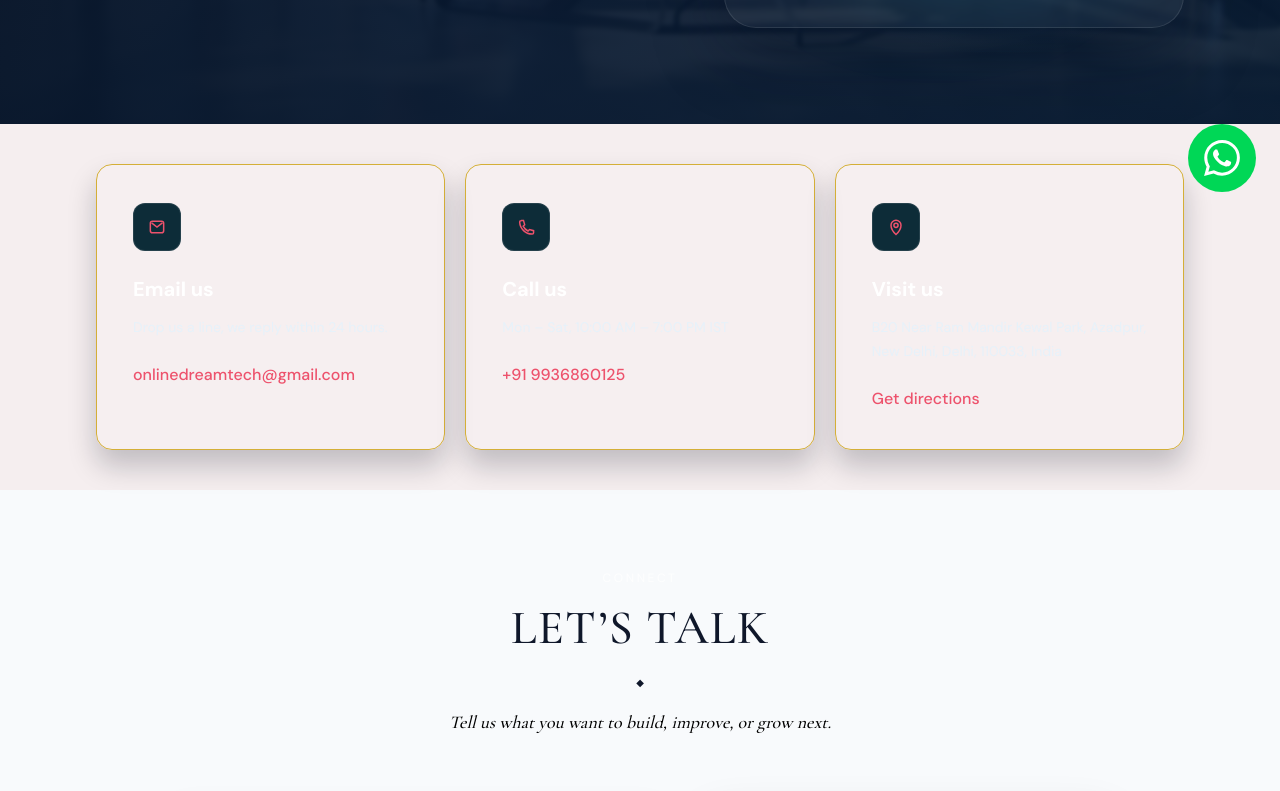
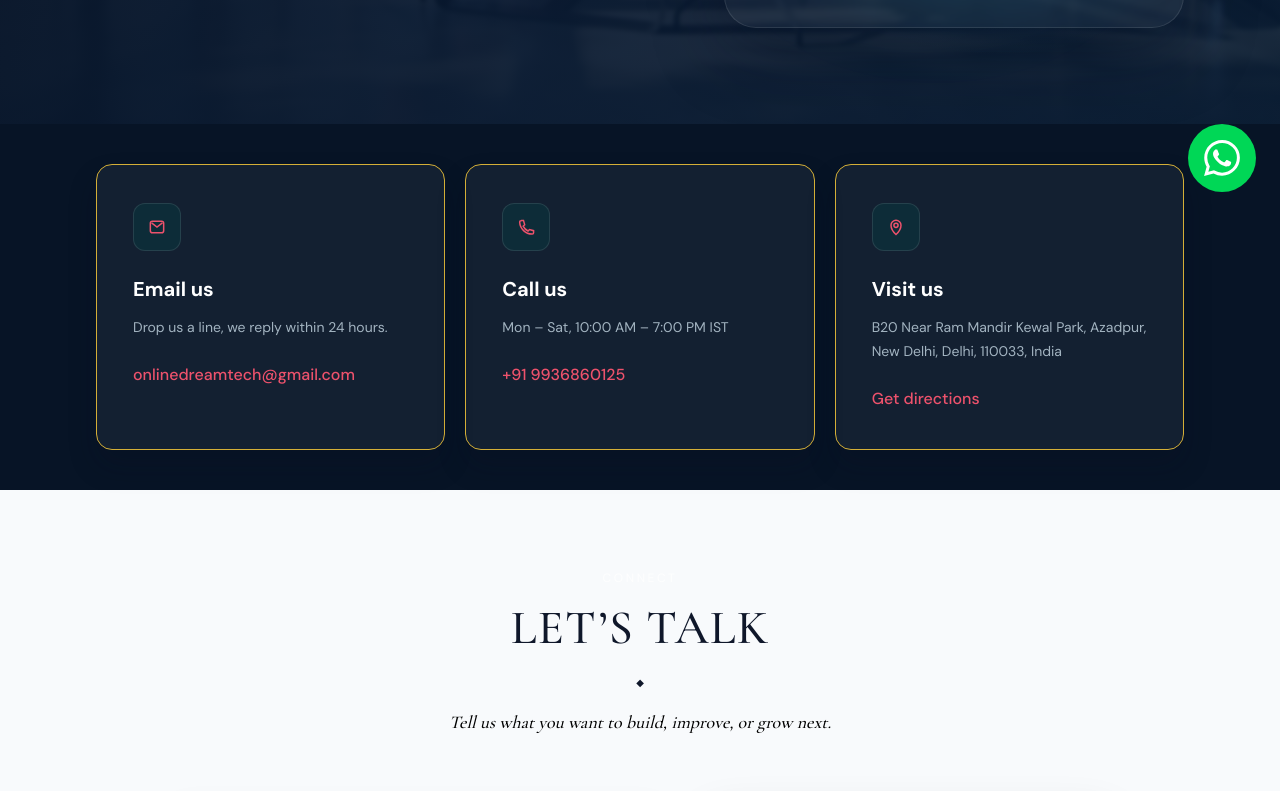
Before and after one commit to ydv83165-hub/online-dream-tech-, a Next.js app: page /contact in a window 1280 px wide. Shown: the part 584-1375 px from the top of the page. Built offline with nearby package versions, Linux system fonts and the light colour scheme; no server answers.

Commit message:
contact page changes

```diff
--- a/app/contact/page.tsx
+++ b/app/contact/page.tsx
@@ -117,7 +117,7 @@ export default function ContactPage() {
         </div>
       </section>
 
-      <section className="bg-[#f5eeef] py-6 sm:py-8 lg:py-10">
+      <section className="bg-[#071426] py-6 sm:py-8 lg:py-10">
         <div className="mx-auto max-w-6xl px-4 sm:px-6 lg:px-8">
           <div className="grid gap-5 lg:grid-cols-3">
             {CONTACT_INFO.map((item) => (
@@ -237,7 +237,7 @@ export default function ContactPage() {
         </div>
       </section>
 
-      <section className="bg-white px-4 py-14 sm:px-6 lg:px-8">
+      <section className="bg-[#f7f5f2] px-4 py-14 sm:px-6 lg:px-8">
         <div className="mx-auto max-w-5xl text-center">
           <p className="text-[16px] font-medium uppercase tracking-[0.08em] text-[#ed526c] sm:text-[18px]">
             Let&apos;s build momentum
```
